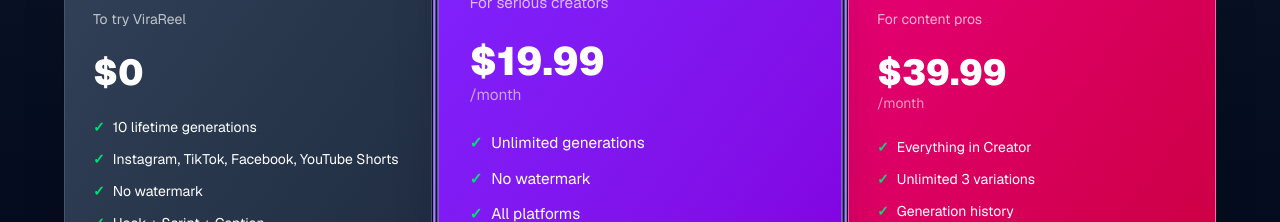
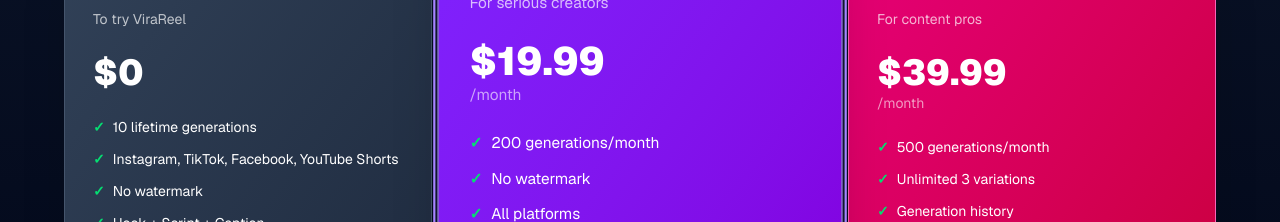
Before and after one commit to caroline51171/virareel, a Next.js app: page / in a window 1280 px wide. Shown: the part 2240-2462 px from the top of the page. Built offline with nearby package versions, Linux system fonts and the light colour scheme; no server answers.

Commit message:
fix: update plan descriptions to show 200/500 gen limits, fix success page text

```diff
--- a/app/success/page.tsx
+++ b/app/success/page.tsx
@@ -15,7 +15,7 @@ function SuccessContent() {
           Bienvenue dans ViraReel {plan === 'pro' ? 'Pro' : 'Creator'} !
         </h1>
         <p className="text-slate-400 mb-8">
-          Ton abonnement est actif. Tu peux maintenant créer des Reels viraux illimités !
+          Ton abonnement est actif. Tu peux maintenant créer {plan === 'pro' ? '500' : '200'} Reels viraux par mois !
         </p>
         <a
           href="/"
--- a/lib/i18n.ts
+++ b/lib/i18n.ts
@@ -102,7 +102,7 @@ export const translations = {
           name: 'Creator',
           desc: 'Pour les créateurs sérieux',
           features: [
-            'Générations illimitées',
+            '200 générations/mois',
             'Sans filigrane',
             'Toutes les plateformes',
             'Hook + Script + Caption',
@@ -116,7 +116,7 @@ export const translations = {
           name: 'Pro',
           desc: 'Pour les pros du contenu',
           features: [
-            'Tout Creator inclus',
+            '500 générations/mois',
             '3 Variations illimitées',
             'Historique de vos générations',
             'Support prioritaire',
@@ -252,7 +252,7 @@ export const translations = {
           name: 'Creator',
           desc: 'For serious creators',
           features: [
-            'Unlimited generations',
+            '200 generations/month',
             'No watermark',
             'All platforms',
             'Hook + Script + Caption',
@@ -266,7 +266,7 @@ export const translations = {
           name: 'Pro',
           desc: 'For content pros',
           features: [
-            'Everything in Creator',
+            '500 generations/month',
             'Unlimited 3 variations',
             'Generation history',
             'Priority support',
```
